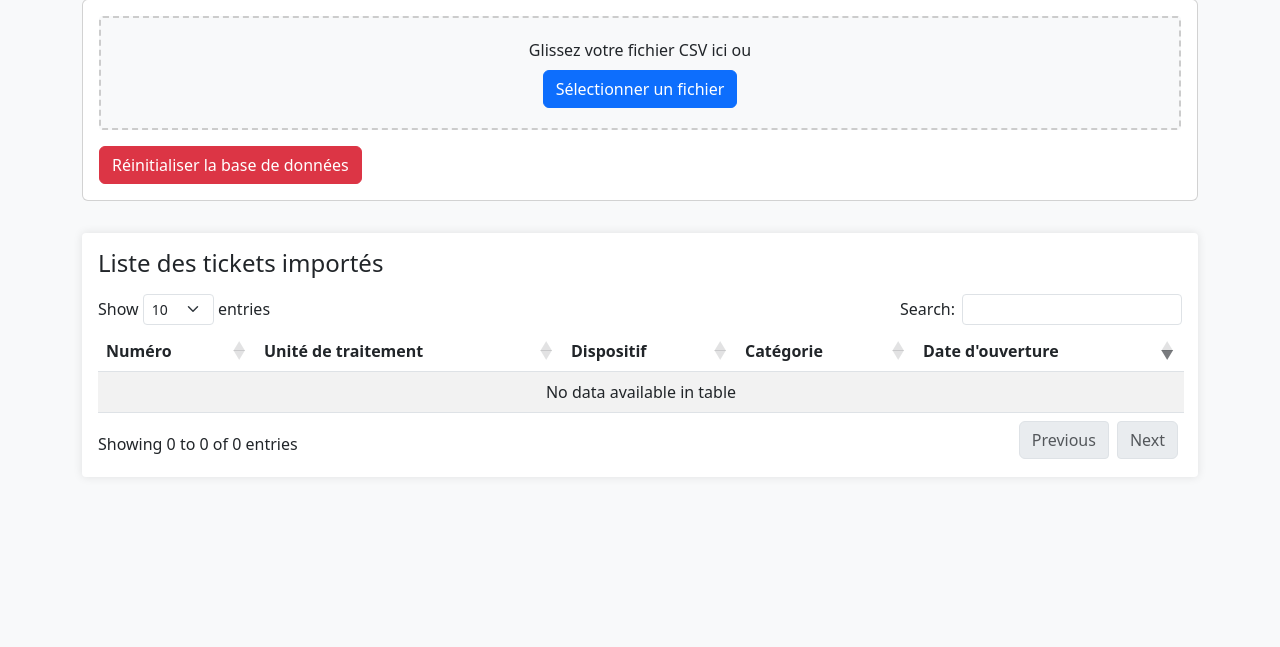
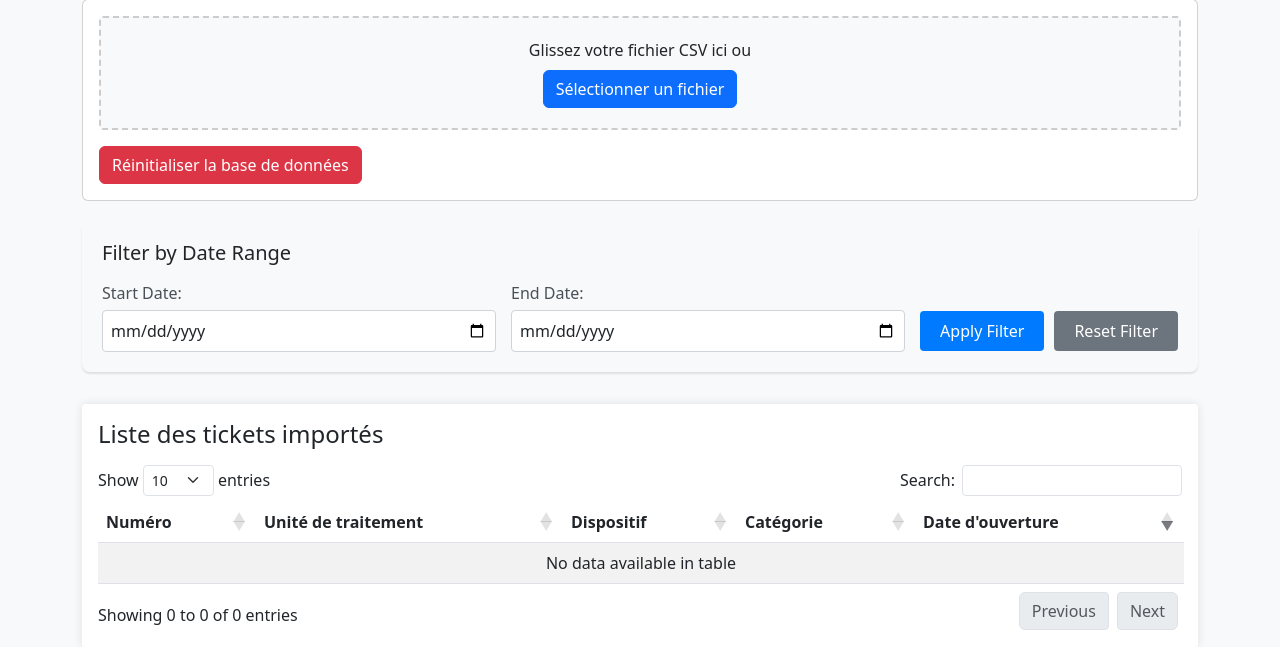
Before and after one commit to hmbegham-2cc/CRM, a Flask app: page / in a window 1280 px wide. Shown: the part 121-768 px from the top of the page. Run offline with Flask 3, Linux system fonts and the light colour scheme; data that the repository does not hold is empty; some libraries are stand-ins or nearby versions.

Commit message:
Fix CSS property name and UI adjustments

```diff
--- a/app.py
+++ b/app.py
@@ -43,14 +43,27 @@ def get_tickets():
 
     query = Ticket.query.join(CallStatistics).join(UniteTraitement).join(Dispositif)
 
+    # Filtrage par date
+    start_date = request.args.get('start_date')
+    end_date = request.args.get('end_date')
+
+    if start_date:
+        start_date = datetime.strptime(start_date, '%Y-%m-%d')
+        start_date = start_date.replace(hour=0, minute=0, second=0)
+        query = query.filter(Ticket.timestamp >= start_date)
+    if end_date:
+        end_date = datetime.strptime(end_date, '%Y-%m-%d')
+        end_date = end_date.replace(hour=23, minute=59, second=59)
+        query = query.filter(Ticket.timestamp <= end_date)
+
     # Recherche
     if search:
         query = query.filter(
             db.or_(
-                Ticket.numero_ticket.contains(search),
-                UniteTraitement.nom.contains(search),
-                Dispositif.nom.contains(search),
-                Ticket.categorie.contains(search)
+                Ticket.numero_ticket.ilike(f'%{search}%'),
+                UniteTraitement.nom.ilike(f'%{search}%'),
+                Dispositif.nom.ilike(f'%{search}%'),
+                Ticket.categorie.ilike(f'%{search}%')
             )
         )
 
@@ -76,7 +89,7 @@ def get_tickets():
         'unite_traitement': ticket.call_statistics.unite_traitement.nom,
         'dispositif': ticket.dispositif.nom,
         'categorie': ticket.categorie,
-        'date_ouverture': ticket.timestamp.strftime('%d-%m-%Y %H:%M')
+        'date_ouverture': ticket.timestamp.strftime('%d-%m-%Y %H:%M') if ticket.timestamp else ''
     } for ticket in tickets]
 
     return jsonify({
--- a/templates/index.html
+++ b/templates/index.html
@@ -25,6 +25,67 @@
             background: white;
             border-radius: 4px;
             box-shadow: 0 0 10px rgba(0,0,0,0.1);
+        }
+        .filter-section {
+            background: #f8f9fa;
+            padding: 20px;
+            border-radius: 8px;
+            margin: 20px 0;
+            box-shadow: 0 2px 2px rgba(0,0,0,0.1);
+        }
+
+        .date-filter {
+            display: flex;
+            gap: 15px;
+            align-items: center;
+            flex-wrap: wrap;
+        }
+
+        .date-filter .form-group {
+            flex: 1;
+            min-width: 200px;
+        }
+
+        .date-filter label {
+            display: block;
+            margin-bottom: 5px;
+            color: #495057;
+            font-weight: 500;
+        }
+
+        .date-filter input[type="date"] {
+            width: 100%;
+            padding: 8px;
+            border: 1px solid #ced4da;
+            border-radius: 4px;
+        }
+
+        .filter-buttons {
+            display: flex;
+            gap: 10px;
+        }
+
+        .btn-filter {
+            padding: 8px 20px;
+            border-radius: 4px;
+            cursor: pointer;
+            transition: all 0.3s;
+        }
+
+        .btn-apply {
+            background-color: #007bff;
+            color: white;
+            border: none;
+        }
+
+        .btn-reset {
+            background-color: #6c757d;
+            color: white;
+            border: none;
+        }
+
+        .btn-filter:hover {
+            opacity: 0.9;
         }
     </style>
 </head>
@@ -57,6 +118,29 @@
 
         <div id="alert-container" class="mt-3"></div>
 
+        <div class="filter-section">
+            <h3 class="h5 mb-3">Filter by Date Range</h3>
+            <div class="date-filter">
+                <div class="form-group">
+                    <label for="start-date">Start Date:</label>
+                    <input type="date" id="start-date" name="start-date" class="form-control">
+                </div>
+
+                <div class="form-group">
+                    <label for="end-date">End Date:</label>
+                    <input type="date" id="end-date" name="end-date" class="form-control">
+                </div>
+
+                <div>
+                    <label style="color: rgba(0, 0, 0, 0);">Buttons:</label>
+                    <div class="filter-buttons">
+                        <button id="filter-dates" class="btn-filter btn-apply">Apply Filter</button>
+                        <button id="reset-filter" class="btn-filter btn-reset">Reset Filter</button>
+                    </div>
+                </div>
+            </div>
+        </div>
+
         <div class="table-container">
             <h2 class="h4 mb-3">Liste des tickets importés</h2>
             <table id="tickets-table" class="table table-striped">
@@ -88,9 +172,9 @@
                 serverSide: true,
                 ajax: {
                     url: '/tickets',
-                    type: 'GET',
                     data: function(d) {
-                        // Ajouter des paramètres supplémentaires si nécessaire
+                        d.start_date = document.getElementById('start-date').value;
+                        d.end_date = document.getElementById('end-date').value;
                         return d;
                     }
                 },
@@ -128,6 +212,31 @@
                 // Activer le tri sur toutes les colonnes
                 ordering: true,
                 orderMulti: false // Désactiver le tri multiple pour simplifier
+            });
+
+            // Refresh table when filter is applied
+            document.getElementById('filter-dates').addEventListener('click', function() {
+                const startDate = document.getElementById('start-date').value;
+                const endDate = document.getElementById('end-date').value;
+
+                if (!startDate && !endDate) {
+                    showAlert('Please select at least one date', 'warning');
+                    return;
+                }
+
+                if (startDate && endDate && startDate > endDate) {
+                    showAlert('Start date cannot be after end date', 'warning');
+                    return;
+                }
+
+                ticketsTable.ajax.reload();
+            });
+
+            // Reset filter and reload table
+            document.getElementById('reset-filter').addEventListener('click', function() {
+                document.getElementById('start-date').value = '';
+                document.getElementById('end-date').value = '';
+                ticketsTable.ajax.reload();
             });
         });
 
@@ -253,6 +362,19 @@
                 showAlert('Erreur lors de la réinitialisation de la base de données', 'danger');
             }
         }
+
+        window.onload = function() {
+            const urlParams = new URLSearchParams(window.location.search);
+            const startDate = urlParams.get('start_date');
+            const endDate = urlParams.get('end_date');
+
+            if (startDate) {
+                document.getElementById('start-date').value = startDate;
+            }
+            if (endDate) {
+                document.getElementById('end-date').value = endDate;
+            }
+        }
     </script>
 </body>
 </html>
```
